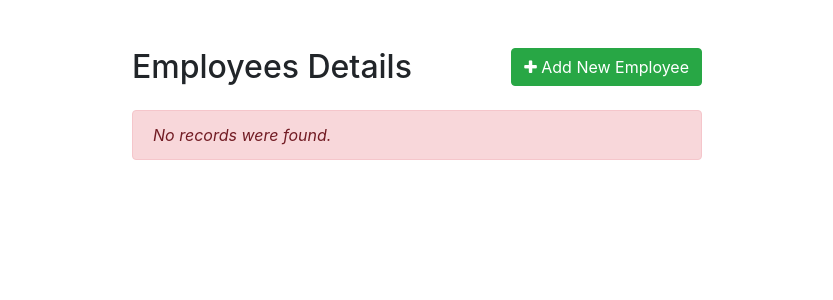
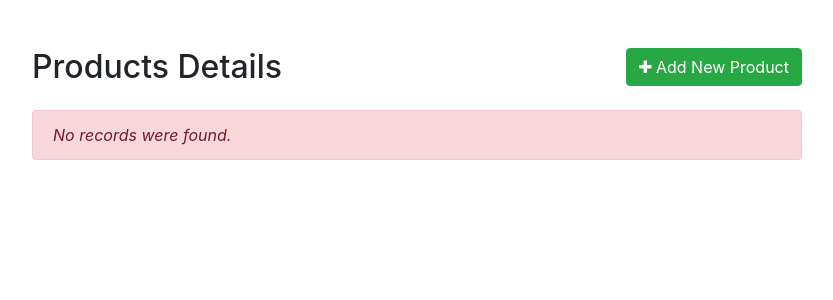
Before and after one commit to NicaGwapa/jagonal-pdo-crud, a PHP site: page / in a window 1280 px wide. Shown: the top 300 px of the page, without its empty margins (223-1056 px from the left). Run offline with PHP 8.4, Linux system fonts and the light colour scheme; data that the repository does not hold is empty.

Commit message:
updated landing page

```diff
--- a/index.php
+++ b/index.php
@@ -2,7 +2,7 @@
 <html lang="en">
 <head>
     <meta charset="UTF-8">
-    <title>Dashboard</title>
+    <title>Products Dashboard</title>
     <link rel="stylesheet" href="https://stackpath.bootstrapcdn.com/bootstrap/4.5.2/css/bootstrap.min.css">
     <link rel="stylesheet" href="https://maxcdn.bootstrapcdn.com/font-awesome/4.7.0/css/font-awesome.min.css">
     <script src="https://code.jquery.com/jquery-3.5.1.min.js"></script>
@@ -10,7 +10,7 @@
     <script src="https://stackpath.bootstrapcdn.com/bootstrap/4.5.2/js/bootstrap.min.js"></script>
     <style>
         .wrapper{
-            width: 600px;
+            width: 800px;
             margin: 0 auto;
         }
         table tr td:last-child{
@@ -29,38 +29,44 @@
             <div class="row">
                 <div class="col-md-12">
                     <div class="mt-5 mb-3 clearfix">
-                        <h2 class="pull-left">Employees Details</h2>
-                        <a href="create.php" class="btn btn-success pull-right"><i class="fa fa-plus"></i> Add New Employee</a>
+                        <h2 class="pull-left">Products Details</h2>
+                        <a href="create.php" class="btn btn-success pull-right"><i class="fa fa-plus"></i> Add New Product</a>
                     </div>
                     <?php
                     // Include config file
                     require_once "config.php";
 
                     // Attempt select query execution
-                    $sql = "SELECT * FROM employees";
+                    $sql = "SELECT * FROM products";
                     if($result = $pdo->query($sql)){
                         if($result->rowCount() > 0){
                             echo '<table class="table table-bordered table-striped">';
                                 echo "<thead>";
                                     echo "<tr>";
                                         echo "<th>#</th>";
+                                        echo "<th>Thumbnail</th>";
                                         echo "<th>Name</th>";
-                                        echo "<th>Address</th>";
-                                        echo "<th>Salary</th>";
+                                        echo "<th>Description</th>";
+                                        echo "<th>Retail Price</th>";
+                                        echo "<th>Date Added</th>";
+                                        echo "<th>Updated Date</th>";
                                         echo "<th>Action</th>";
                                     echo "</tr>";
                                 echo "</thead>";
                                 echo "<tbody>";
                                 while($row = $result->fetch()){
                                     echo "<tr>";
-                                        echo "<td>" . $row['id'] . "</td>";
-                                        echo "<td>" . $row['name'] . "</td>";
-                                        echo "<td>" . $row['address'] . "</td>";
-                                        echo "<td>" . $row['salary'] . "</td>";
+                                        echo "<td>" . $row['product_id'] . "</td>";
+                                        echo "<td><img src='" . $row['product_thumbnail_link'] . "' alt='thumbnail' style='max-width:100px; max-height:100px;'></td>";
+                                        echo "<td>" . $row['product_name'] . "</td>";
+                                        echo "<td>" . $row['product_description'] . "</td>";
+                                        echo "<td>" . $row['product_retail_price'] . "</td>";
+                                        echo "<td>" . $row['product_date_added'] . "</td>";
+                                        echo "<td>" . $row['product_updated_date'] . "</td>";
                                         echo "<td>";
-                                            echo '<a href="read.php?id='. $row['id'] .'" class="mr-3" title="View Record" data-toggle="tooltip"><span class="fa fa-eye"></span></a>';
-                                            echo '<a href="update.php?id='. $row['id'] .'" class="mr-3" title="Update Record" data-toggle="tooltip"><span class="fa fa-pencil"></span></a>';
-                                            echo '<a href="delete.php?id='. $row['id'] .'" title="Delete Record" data-toggle="tooltip"><span class="fa fa-trash"></span></a>';
+                                            echo '<a href="read.php?id='. $row['product_id'] .'" class="mr-3" title="View Record" data-toggle="tooltip"><span class="fa fa-eye"></span></a>';
+                                            echo '<a href="update.php?id='. $row['product_id'] .'" class="mr-3" title="Update Record" data-toggle="tooltip"><span class="fa fa-pencil"></span></a>';
+                                            echo '<a href="delete.php?id='. $row['product_id'] .'" title="Delete Record" data-toggle="tooltip"><span class="fa fa-trash"></span></a>';
                                         echo "</td>";
                                     echo "</tr>";
                                 }
```
